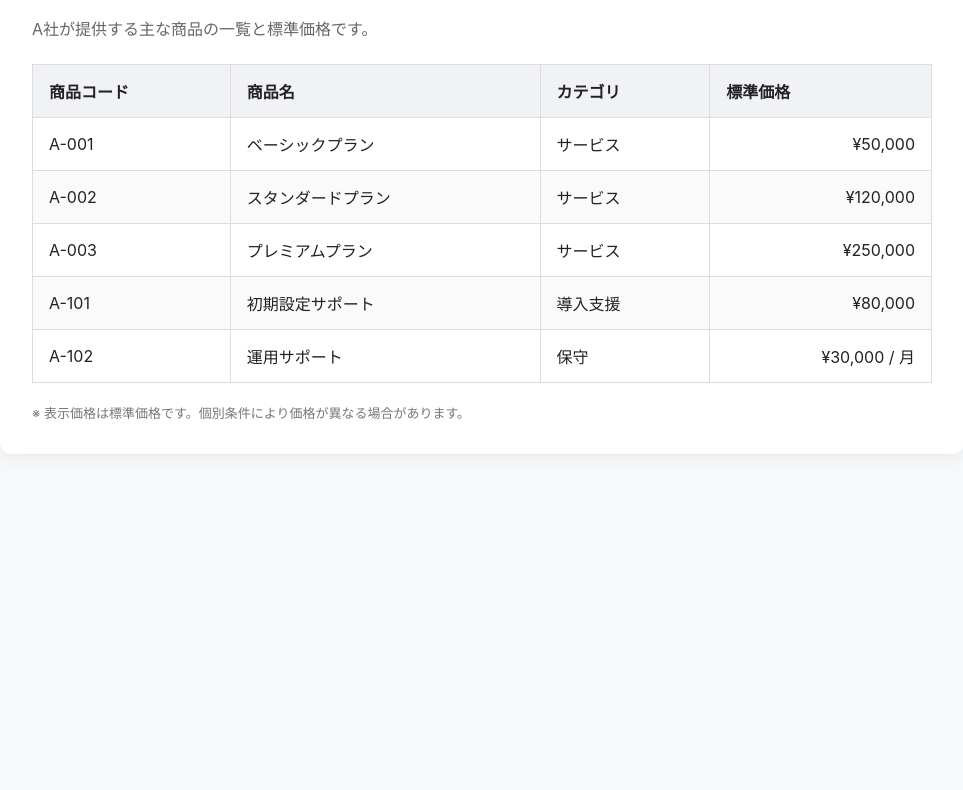
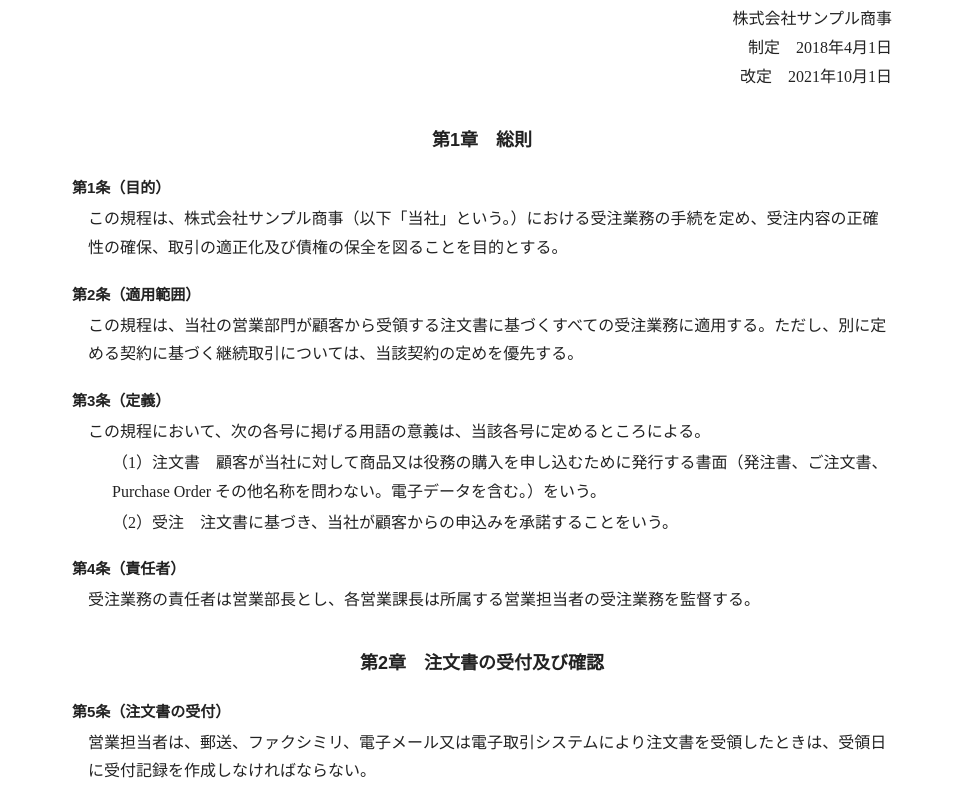
Before and after one commit to AIinside-Akimoto/AIinside-Akimoto.github.io, a plain HTML site: page index.html in a window 1280 px wide. Shown: the part 129-919 px from the top of the page, without its empty margins (158-1121 px from the left). Before the commit the page ends 800 px from the top, so only its background shows below. Drawn offline with Linux system fonts and the light colour scheme.

Commit message:
Update index.html

```diff
--- a/index.html
+++ b/index.html
@@ -1,123 +1,69 @@
-<!DOCTYPE html>
-<html lang="ja">
-<head>
-  <meta charset="UTF-8" />
-  <meta name="viewport" content="width=device-width, initial-scale=1.0" />
-  <title>A社 商品一覧・標準価格</title>
-  <style>
-    body {
-      font-family: -apple-system, BlinkMacSystemFont, "Segoe UI", sans-serif;
-      margin: 0;
-      padding: 40px;
-      background: #f7f8fa;
-      color: #222;
-    }
-
-    .container {
-      max-width: 900px;
-      margin: 0 auto;
-      background: #fff;
-      padding: 32px;
-      border-radius: 12px;
-      box-shadow: 0 4px 16px rgba(0, 0, 0, 0.06);
-    }
-
-    h1 {
-      margin-top: 0;
-      font-size: 28px;
-      border-bottom: 2px solid #333;
-      padding-bottom: 12px;
-    }
-
-    p {
-      color: #666;
-      margin-bottom: 24px;
-    }
-
-    table {
-      width: 100%;
-      border-collapse: collapse;
-      margin-top: 16px;
-    }
-
-    th, td {
-      border: 1px solid #ddd;
-      padding: 14px 16px;
-      text-align: left;
-    }
-
-    th {
-      background: #f0f2f5;
-      font-weight: 600;
-    }
-
-    td.price {
-      text-align: right;
-      white-space: nowrap;
-    }
-
-    tr:nth-child(even) {
-      background: #fafafa;
-    }
-
-    .note {
-      margin-top: 20px;
-      font-size: 13px;
-      color: #777;
-    }
-  </style>
-</head>
-<body>
-  <div class="container">
-    <h1>A社 商品一覧・標準価格</h1>
-    <p>A社が提供する主な商品の一覧と標準価格です。</p>
-
-    <table>
-      <thead>
-        <tr>
-          <th>商品コード</th>
-          <th>商品名</th>
-          <th>カテゴリ</th>
-          <th>標準価格</th>
-        </tr>
-      </thead>
-      <tbody>
-        <tr>
-          <td>A-001</td>
-          <td>ベーシックプラン</td>
-          <td>サービス</td>
-          <td class="price">¥50,000</td>
-        </tr>
-        <tr>
-          <td>A-002</td>
-          <td>スタンダードプラン</td>
-          <td>サービス</td>
-          <td class="price">¥120,000</td>
-        </tr>
-        <tr>
-          <td>A-003</td>
-          <td>プレミアムプラン</td>
-          <td>サービス</td>
-          <td class="price">¥250,000</td>
-        </tr>
-        <tr>
-          <td>A-101</td>
-          <td>初期設定サポート</td>
-          <td>導入支援</td>
-          <td class="price">¥80,000</td>
-        </tr>
-        <tr>
-          <td>A-102</td>
-          <td>運用サポート</td>
-          <td>保守</td>
-          <td class="price">¥30,000 / 月</td>
-        </tr>
-      </tbody>
-    </table>
-
-    <div class="note">
-      ※ 表示価格は標準価格です。個別条件により価格が異なる場合があります。
-    </div>
-  </div>
-</body>
-</html>
+<!DOCTYPE html><html lang="ja"><head><meta charset="utf-8"><title>受注業務規程（規程番号：SL-002　第2版）</title>
+<meta name="description" content="株式会社サンプル商事 受注業務規程 第2版 改定　2021年10月1日">
+<style>body{font-family:"Yu Mincho","YuMincho","Hiragino Mincho ProN",serif;max-width:820px;margin:40px auto;padding:0 24px;line-height:1.8;color:#222}
+h1{font-family:"Yu Gothic","Meiryo",sans-serif;text-align:center;font-size:26px;margin:8px 0 16px}
+h2{font-family:"Yu Gothic","Meiryo",sans-serif;text-align:center;font-size:18px;margin:32px 0 12px}
+h3{font-family:"Yu Gothic","Meiryo",sans-serif;font-size:15px;margin:18px 0 4px}
+.no{text-align:right;font-size:13px}.meta{text-align:right;margin:0}
+p{margin:2px 0 2px 1em}p.item{margin-left:2.5em}
+table{border-collapse:collapse;margin:8px 0 8px 1em;font-size:14px}th,td{border:1px solid #888;padding:4px 10px;text-align:left;vertical-align:top}th{background:#eee}</style></head><body>
+<p class="no">規程番号：SL-002　第2版</p><h1>受注業務規程</h1>
+<p class="meta">株式会社サンプル商事</p>
+<p class="meta">制定　2018年4月1日</p>
+<p class="meta">改定　2021年10月1日</p>
+<section><h2>第1章　総則</h2>
+<section id="article-1"><h3>第1条（目的）</h3>
+<p>この規程は、株式会社サンプル商事（以下「当社」という。）における受注業務の手続を定め、受注内容の正確性の確保、取引の適正化及び債権の保全を図ることを目的とする。</p>
+</section>
+<section id="article-2"><h3>第2条（適用範囲）</h3>
+<p>この規程は、当社の営業部門が顧客から受領する注文書に基づくすべての受注業務に適用する。ただし、別に定める契約に基づく継続取引については、当該契約の定めを優先する。</p>
+</section>
+<section id="article-3"><h3>第3条（定義）</h3>
+<p>この規程において、次の各号に掲げる用語の意義は、当該各号に定めるところによる。</p>
+<p class="item">（1）注文書　顧客が当社に対して商品又は役務の購入を申し込むために発行する書面（発注書、ご注文書、Purchase Order その他名称を問わない。電子データを含む。）をいう。</p>
+<p class="item">（2）受注　注文書に基づき、当社が顧客からの申込みを承諾することをいう。</p>
+</section>
+<section id="article-4"><h3>第4条（責任者）</h3>
+<p>受注業務の責任者は営業部長とし、各営業課長は所属する営業担当者の受注業務を監督する。</p>
+</section>
+</section>
+<section><h2>第2章　注文書の受付及び確認</h2>
+<section id="article-5"><h3>第5条（注文書の受付）</h3>
+<p>営業担当者は、郵送、ファクシミリ、電子メール又は電子取引システムにより注文書を受領したときは、受領日に受付記録を作成しなければならない。</p>
+</section>
+<section id="article-6"><h3>第6条（記載事項の確認）</h3>
+<p>営業担当者は、注文書を受け付けたときは、次の各号に掲げる事項が記載されていることを確認しなければならない。</p>
+<p class="item">（1）注文番号</p>
+<p class="item">（2）発注日</p>
+<p class="item">（3）発注者の名称</p>
+<p class="item">（4）品名、数量、単価及び金額</p>
+<p class="item">（5）合計金額（消費税等を含む。）</p>
+</section>
+<section id="article-7"><h3>第7条（不備の取扱い）</h3>
+<p>前条に定める事項に記載漏れ又は誤りがあるときは、営業担当者は速やかに発注者に確認し、不備が解消されるまで受注登録を保留する。</p>
+<p>2　前項の確認の経過は、受付記録に記録しなければならない。</p>
+</section>
+</section>
+<section><h2>第3章　受注の審査及び承認</h2>
+<section id="article-8"><h3>第8条（受注の承認）</h3>
+<p>受注は、注文書の合計金額（消費税等を含む。）に応じて次表に定める者の承認を得なければならない。</p>
+<table><tr><th>合計金額（税込）</th><th>承認者</th></tr><tr><td>100万円未満</td><td>営業課長</td></tr><tr><td>100万円以上500万円未満</td><td>営業部長</td></tr><tr><td>500万円以上</td><td>営業本部長</td></tr></table>
+</section>
+<section id="article-9"><h3>第9条（与信の確認）</h3>
+<p>営業担当者は、受注により当該取引先に対する売掛債権の残高が与信限度額を超える場合は、経理部長の承認を得なければならない。</p>
+</section>
+</section>
+<section><h2>第4章　受注登録及び保存</h2>
+<section id="article-10"><h3>第10条（受注登録）</h3>
+<p>営業担当者は、受注の承認を得たときは、注文番号を管理番号として受注管理台帳に登録し、発注者に注文請書を送付する。</p>
+</section>
+<section id="article-11"><h3>第11条（書類の保存）</h3>
+<p>注文書、受付記録及び承認の記録は、受注登録日の属する事業年度の末日から7年間保存する。</p>
+</section>
+<section id="article-12"><h3>第12条（改廃）</h3>
+<p>この規程の改廃は、取締役会の決議による。</p>
+</section>
+</section>
+<section><h2>附　則</h2><p>1　この規程は、2018年4月1日から施行する。</p><p>2　この規程の改定（第2版）は、2021年10月1日から施行する。</p></section>
+<section><h3>改定履歴</h3><table><tr><th>版</th><th>施行日</th><th>制定・改定の内容</th><th>承認</th></tr><tr><td>第1版</td><td>2018年4月1日</td><td>制定</td><td>取締役会</td></tr><tr><td>第2版</td><td>2021年10月1日</td><td>第8条の承認基準を改定</td><td>取締役会</td></tr></table></section>
+</body></html>
```
